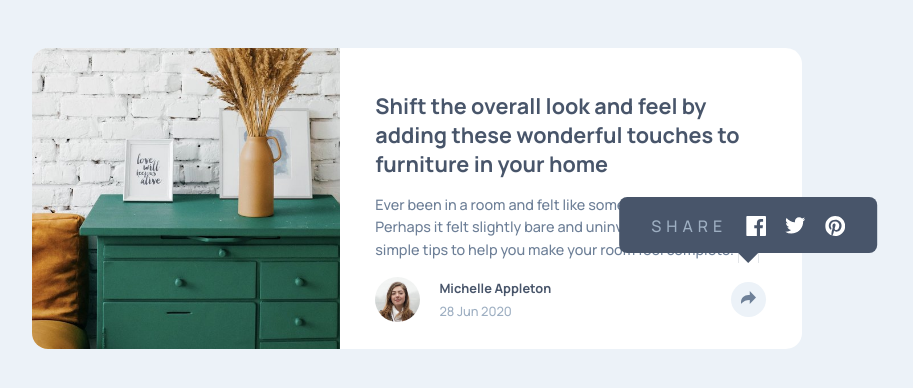
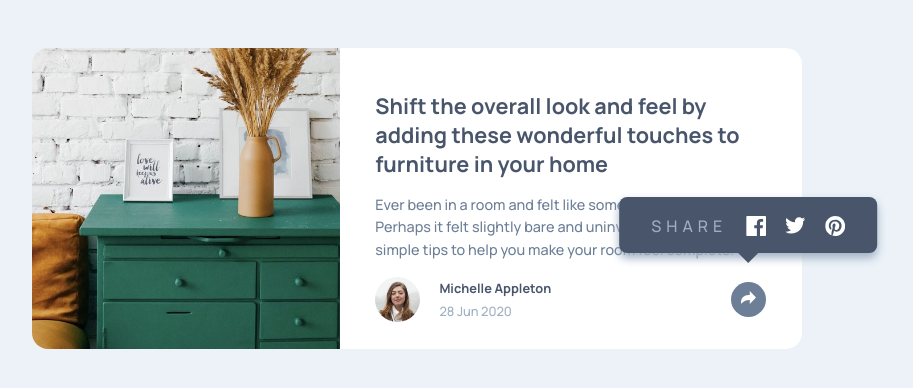
Before and after one commit to Everezze/article-preview-component, a plain HTML site: page index.html in a window 1280 px wide. Both pictures are taken after a click on the element 971 px from the left and 299 px from the top of the page. Shown: the whole page, without its empty margins (223-1136 px from the left). Drawn offline with Linux system fonts and the light colour scheme.

Commit message:
share button fb/bg colors added, shadow on socials added

```diff
--- a/index.html
+++ b/index.html
@@ -37,7 +37,9 @@
                     <img src="images/icon-pinterest.svg" alt="">
                 </div>
                 <div class="ib share-button">
-                    <img src="images/icon-share.svg" alt=""/>
+                    <!--<img src="images/icon-share.svg" alt=""/>-->
+                    <svg xmlns="http://www.w3.org/2000/svg" width="15"
+                        height="13"><path fill="#6E8098" d="M15 6.495L8.766.014V3.88H7.441C3.33 3.88 0 7.039 0 10.936v2.049l.589-.612C2.59 10.294 5.422 9.11 8.39 9.11h.375v3.867L15 6.495z"/></svg>
                 </div>
             </aside>
         </article>
--- a/script.js
+++ b/script.js
@@ -2,12 +2,15 @@ const shareButton = document.querySelector(".share-button");
 const personInfos= document.querySelector(".infos");
 const personSocials= document.querySelector(".socials");
 const asideContainer = document.querySelector("aside");
-console.log(asideContainer);
+const arrowSvg = document.querySelector(".share-button path");
+console.log(arrowSvg);
 
 shareButton.addEventListener("click",function(){
+    this.classList.toggle("bg");
     personInfos.classList.toggle("remove");
     personSocials.classList.toggle("add");
     asideContainer.classList.toggle("active-socials");
+    arrowSvg.classList.toggle("active");
     console.log(window.innerWidth);
 
     if(window.innerWidth >=819){
--- a/style.css
+++ b/style.css
@@ -124,6 +124,14 @@ aside>div *{
     display: inline-block;
 }
 
+.share-button path.active{
+    fill:white;
+}
+
+.share-button.bg{
+    background: hsl(214,17%,51%);
+}
+
 @media screen and (min-width: 819px) {
     main{
         overflow: visible;
@@ -170,6 +178,7 @@ aside>div *{
         width:max-content;
         border-radius: .5rem;
         /*transform: translateX(-50%);*/
+        box-shadow: 0px 5px 10px hsl(212, 23%, 69%);
     }
 
     .socials::before{
@@ -180,8 +189,8 @@ aside>div *{
         top: 100%;
         left:93%;
         transform: translateX(-50%);
-        border-right: 10px solid white;
-        border-left: 10px solid white;
+        border-right: 10px solid transparent;
+        border-left: 10px solid transparent;
         border-top: 10px solid hsl(217, 19%, 35%);
     }
 }
@@ -194,6 +203,7 @@ aside>div *{
     aside.active-socials{
         background: hsl(217, 19%, 35%);
     }
+
 
 }
 
```
